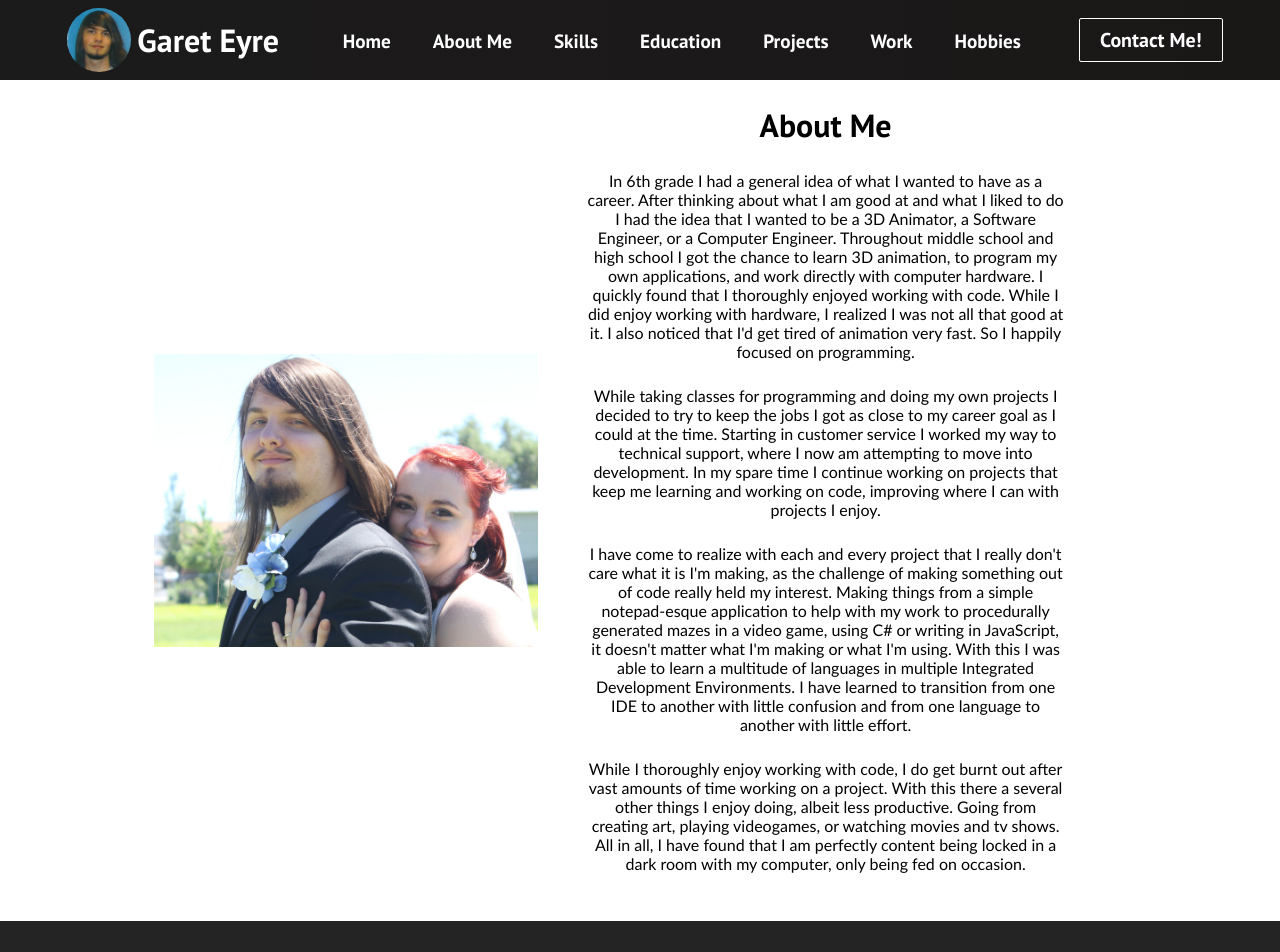
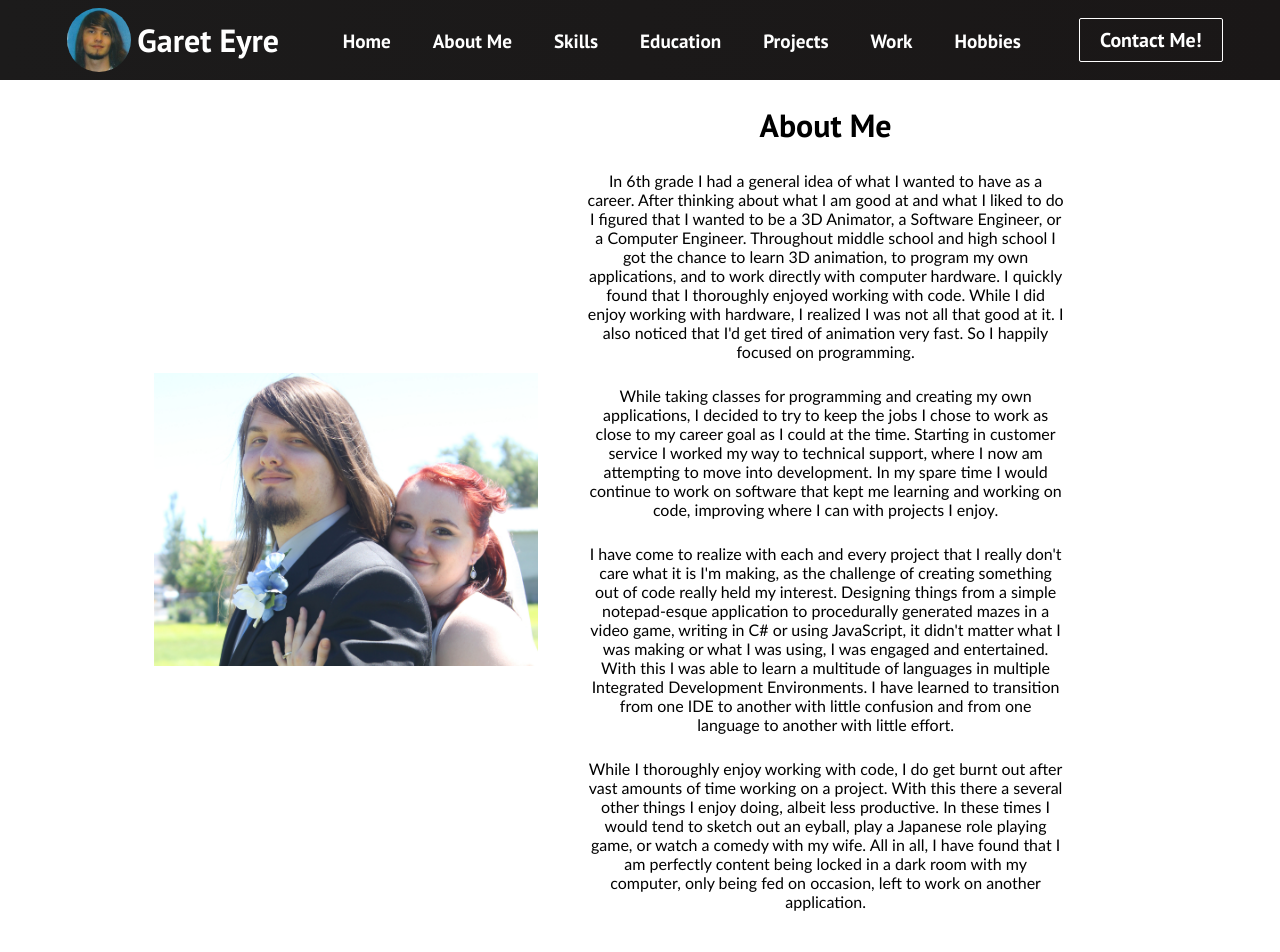
Before and after one commit to Excelsies/DigitalPortfolio, a React (Create React App) app in the folder Website/digital-portfolio/: page /DigitalPortfolio/about in a window 1280 px wide. Shown: the top 952 px of the page. Built offline with nearby package versions, Linux system fonts and the light colour scheme.

Commit message:
Adjusted the wording in the about section

```diff
--- a/Website/digital-portfolio/src/components/pages/AboutMe.js
+++ b/Website/digital-portfolio/src/components/pages/AboutMe.js
@@ -11,27 +11,27 @@ export default function AboutMe() {
 
             <p className = 'about-content-body intro'>
                 In 6th grade I had a general idea of what I wanted to have as a career.
-                After thinking about what I am good at and what I liked to do I had the idea that I wanted to be a 3D Animator, a Software Engineer, or a Computer Engineer.
-                Throughout middle school and high school I got the chance to learn 3D animation, to program my own applications, and work directly with computer hardware.
+                After thinking about what I am good at and what I liked to do I figured that I wanted to be a 3D Animator, a Software Engineer, or a Computer Engineer.
+                Throughout middle school and high school I got the chance to learn 3D animation, to program my own applications, and to work directly with computer hardware.
                 I quickly found that I thoroughly enjoyed working with code. While I did enjoy working with hardware, I realized I was not all that good at it. I also noticed that I'd get tired of animation very fast.
                 So I happily focused on programming.
             </p>
 
             <p className='about-content-body work'>
-                While taking classes for programming and doing my own projects I decided to try to keep the jobs I got as close to my career goal as I could at the time.
+                While taking classes for programming and creating my own applications, I decided to try to keep the jobs I chose to work as close to my career goal as I could at the time.
                 Starting in customer service I worked my way to technical support, where I now am attempting to move into development.
-                In my spare time I continue working on projects that keep me learning and working on code, improving where I can with projects I enjoy.
+                In my spare time I would continue to work on software that kept me learning and working on code, improving where I can with projects I enjoy.
             </p>
             <p className='about-content-body projects'>
-                I have come to realize with each and every project that I really don't care what it is I'm making, as the challenge of making something out of code really held my interest.
-                Making things from a simple notepad-esque application to help with my work to procedurally generated mazes in a video game, using C# or writing in JavaScript, it doesn't matter what I'm making or what I'm using.
+                I have come to realize with each and every project that I really don't care what it is I'm making, as the challenge of creating something out of code really held my interest.
+                Designing things from a simple notepad-esque application to procedurally generated mazes in a video game, writing in C# or using JavaScript, it didn't matter what I was making or what I was using, I was engaged and entertained.
                 With this I was able to learn a multitude of languages in multiple Integrated Development Environments.
                 I have learned to transition from one IDE to another with little confusion and from one language to another with little effort.
             </p>
             <p className='about-content-body conclusion'>
                 While I thoroughly enjoy working with code, I do get burnt out after vast amounts of time working on a project.
-                With this there a several other things I enjoy doing, albeit less productive. Going from creating art, playing videogames, or watching movies and tv shows.
-                All in all, I have found that I am perfectly content being locked in a dark room with my computer, only being fed on occasion.
+                With this there a several other things I enjoy doing, albeit less productive. In these times I would tend to sketch out an eyball, play a Japanese role playing game, or watch a comedy with my wife.
+                All in all, I have found that I am perfectly content being locked in a dark room with my computer, only being fed on occasion, left to work on another application.
             </p>
         </div>
     </ul>
```
